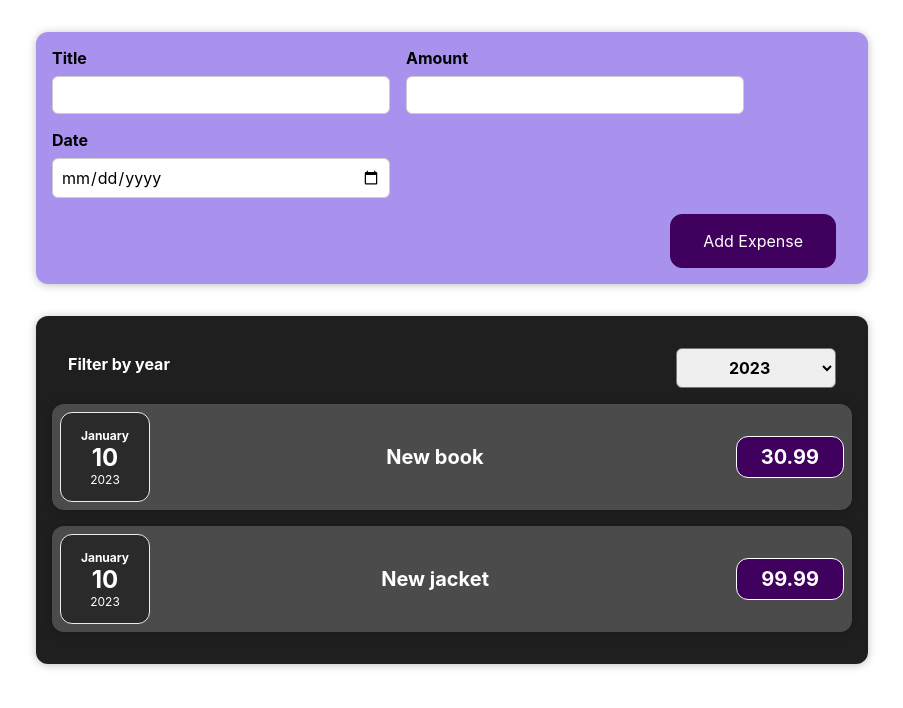
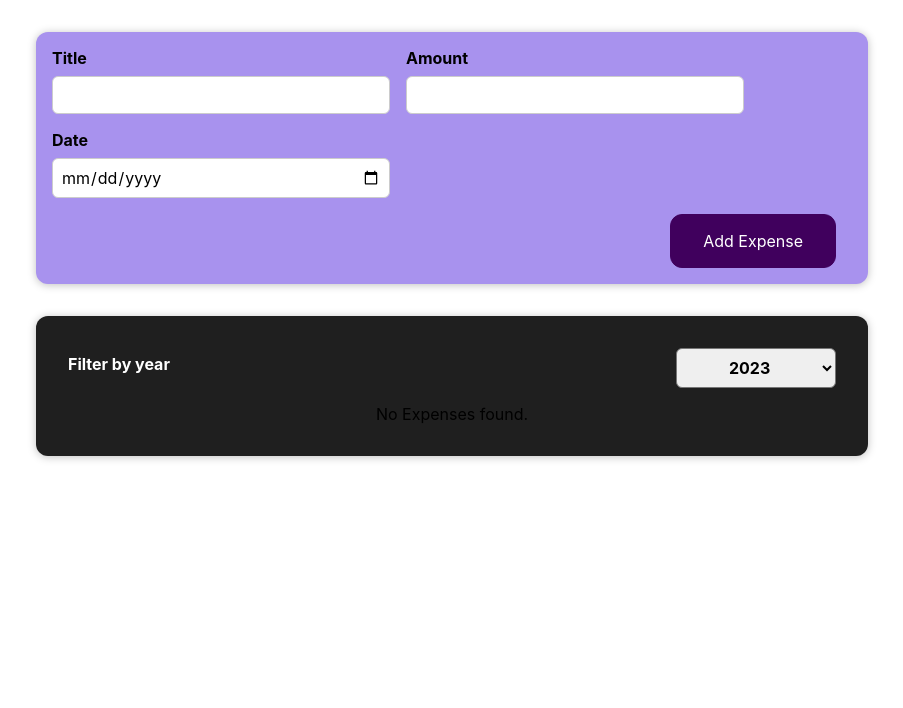
Before and after one commit to KaareI/ReactExpenses, a React (Create React App) app: page / in a window 1280 px wide. Shown: the top 708 px of the page, without its empty margins (188-1091 px from the left). Built offline with nearby package versions, Linux system fonts and the light colour scheme.

Commit message:
12. Ülesanne 4 - dünaamilise kuvamise täiendamine

```diff
--- a/src/App.js
+++ b/src/App.js
@@ -8,13 +8,13 @@ import {useState} from "react";
 const DUMMY_EXPENSES = [
     {
         id: 'e1',
-        date: new Date(2023, 0, 10),
+        date: new Date(2024, 0, 10),
         title: 'New book',
         price: 30.99
     },
     {
         id: 'e2',
-        date: new Date(2023, 0, 10),
+        date: new Date(2024, 0, 10),
         title: 'New jacket',
         price: 99.99
     }
--- a/src/components/Expenses/Expenses.js
+++ b/src/components/Expenses/Expenses.js
@@ -15,16 +15,21 @@ const Expenses = (props) => {
         setFilteredYear(year)
     }
 
+    const filteredExpenses = props.expenses.filter((expense) => {
+        return expense.date.getFullYear().toString() === filteredYear
+    })
+
     return (
         <Card className="expenses">
             <ExpensesFilter selected={filteredYear} onChangeFilter={filterChangeHandler}></ExpensesFilter>
-            {
-                props.expenses.map((expense) => {
-                return<ExpenseItem
-                id={expense.id}
-                title={expense.title}
-                amount={expense.price}
-                date={expense.date}></ExpenseItem>
+            {filteredExpenses.length === 0 && <p>No Expenses found.</p>}
+            {filteredExpenses.length > 0 &&
+                filteredExpenses.map((expense) => {
+                    return <ExpenseItem
+                        id={expense.id}
+                        title={expense.title}
+                        amount={expense.price}
+                        date={expense.date}></ExpenseItem>
                 })
             }
         </Card>
```
